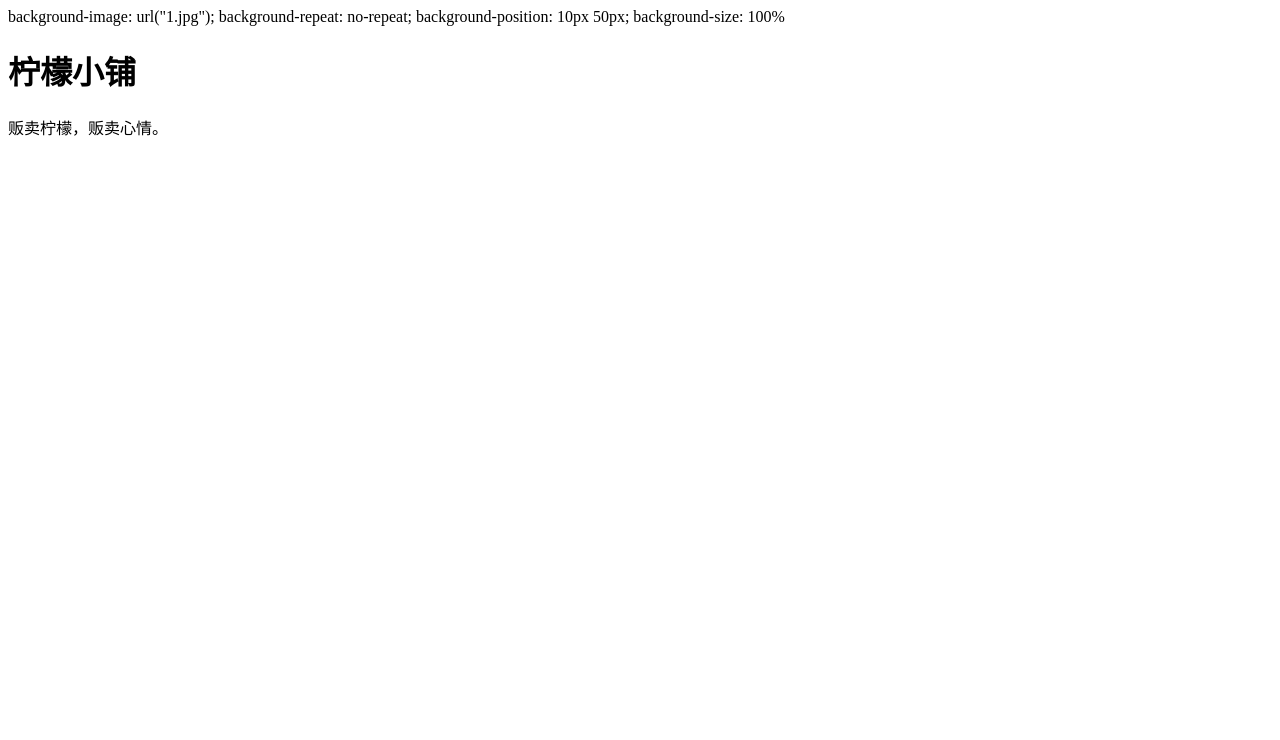
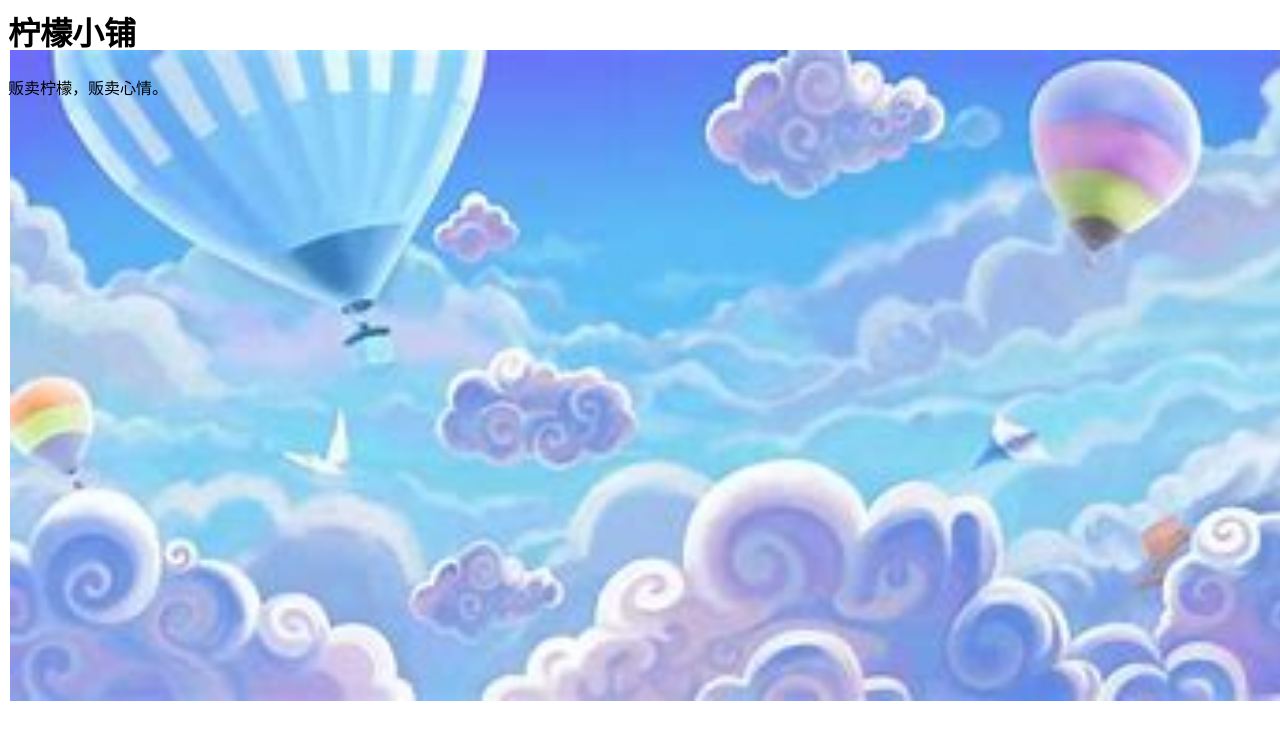
Before and after one commit to wdpy/12, a plain HTML site: page index.html in a window 1280 px wide. Drawn offline with Linux system fonts and the light colour scheme.

Commit message:
Update index.html

```diff
--- a/index.html
+++ b/index.html
@@ -11,12 +11,18 @@
     <noscript>
         <p>都什么年代了，还有人用不支持js的浏览器</p>
     </noscript>
+    <style type="text/css">
+      body {
+        background-image: url("1.jpg");
+        background-repeat: no-repeat;
+        background-position: 10px 50px;
+        background-size: 100%
+      }
+    </style>
+
 </head>
   <body>
-    background-image: url("1.jpg");
-    background-repeat: no-repeat;
-    background-position: 10px 50px;
-    background-size: 100%
+
     <h1>柠檬小铺</h1>
     <p>贩卖柠檬，贩卖心情。</p>
   </body>
```
